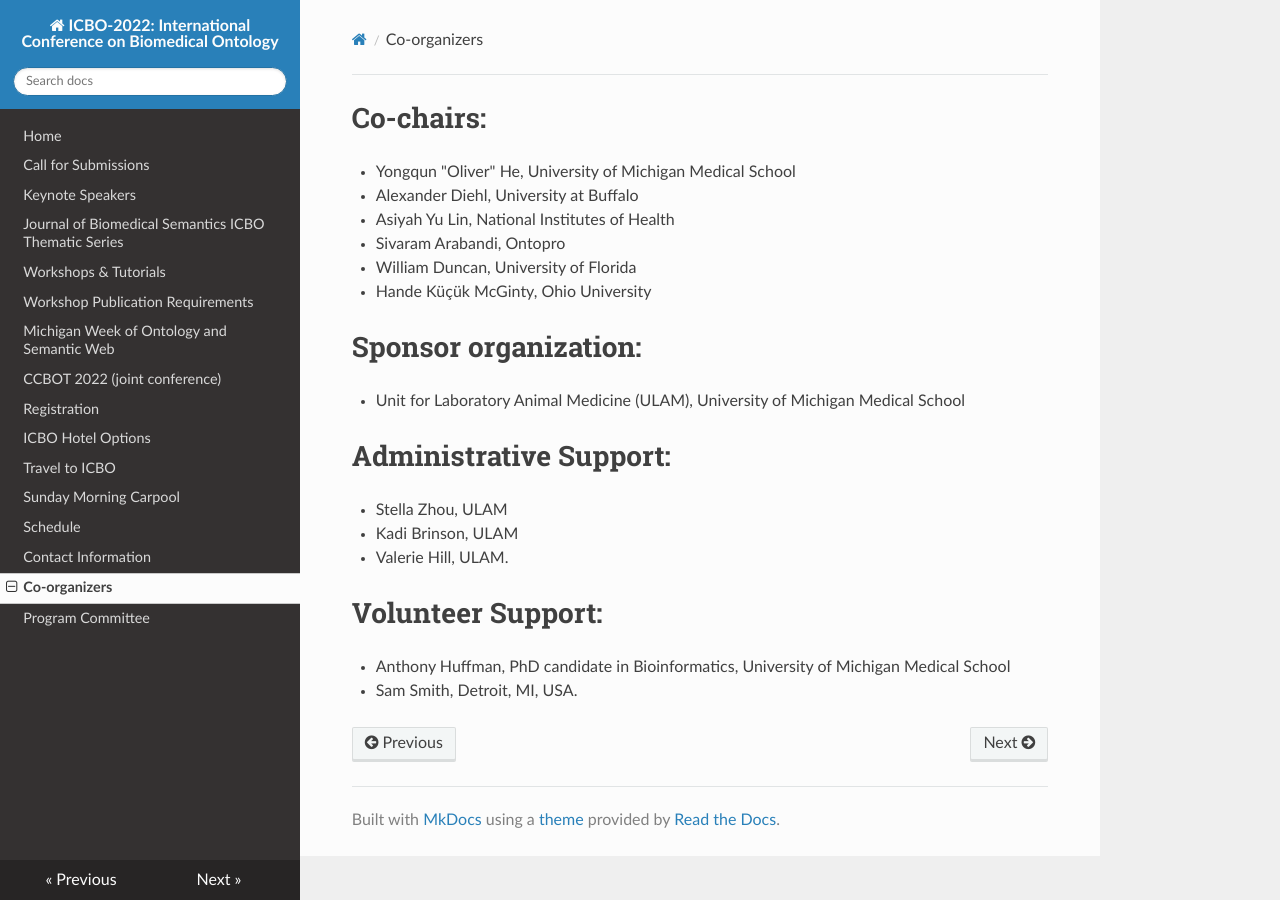
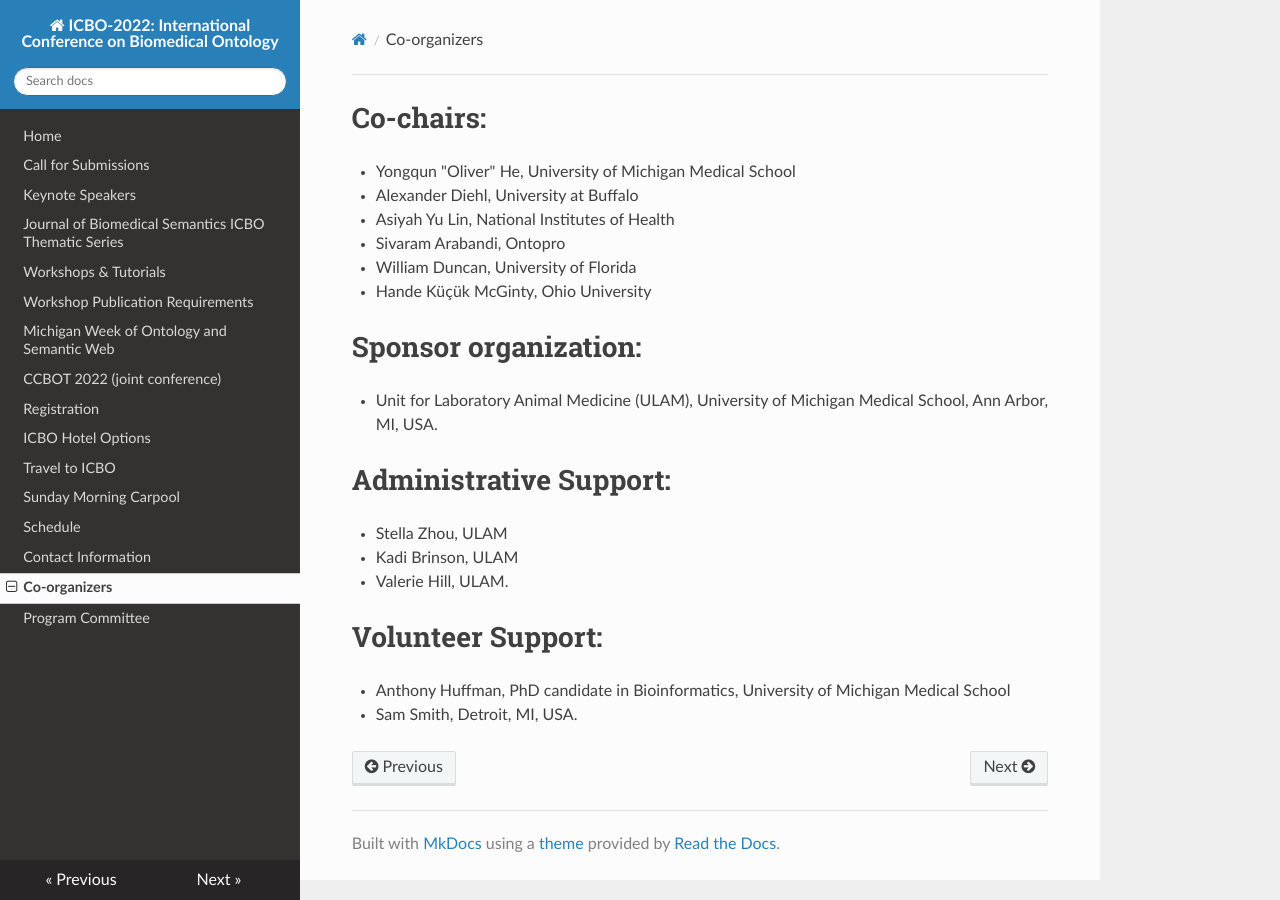
Before and after one commit to johnbeve/BFO-Organization, an MkDocs documentation site: the page built from docs/co-organizers.md, in a window 1280 px wide. Built offline with MkDocs 1.6.1, drawn with Linux system fonts in a browser that asks for light colours; nearby versions of some CDN libraries.

Commit message:
Update co-organizers.md

```diff
--- a/docs/co-organizers.md
+++ b/docs/co-organizers.md
@@ -7,7 +7,7 @@
 - Hande Küçük McGinty, Ohio University
 
 # Sponsor organization:
-- Unit for Laboratory Animal Medicine (ULAM), University of Michigan Medical School
+- Unit for Laboratory Animal Medicine (ULAM), University of Michigan Medical School, Ann Arbor, MI, USA.
 
 # Administrative Support:
 - Stella Zhou, ULAM
```
